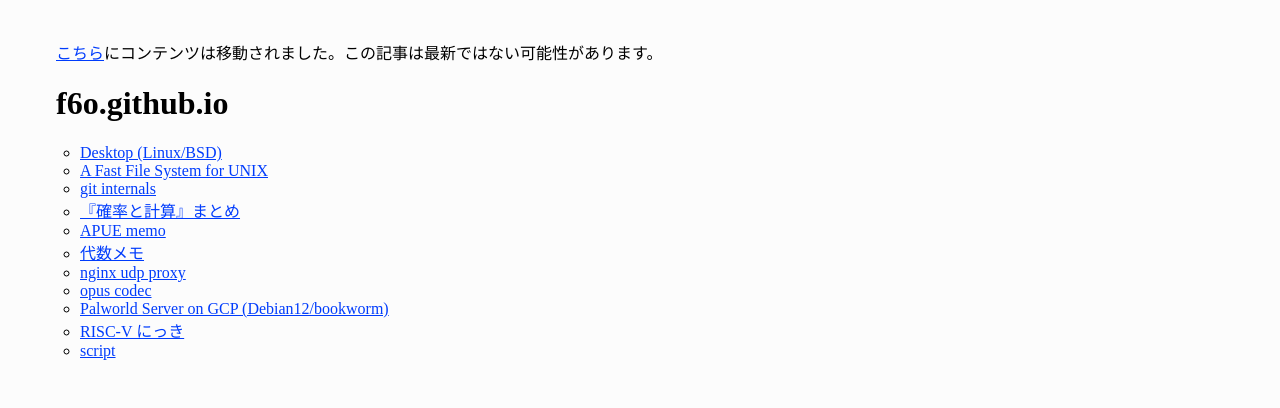
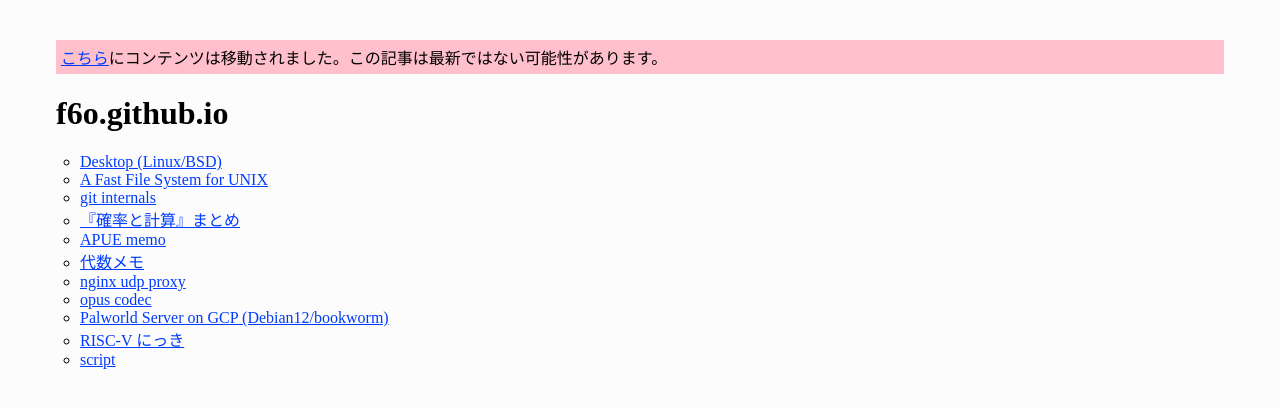
Before and after one commit to f6o/f6o.github.io, a Jekyll site: the page built from readme.md, in a window 1280 px wide. Shown: the top 408 px of the page. Built offline with Jekyll 4.4.1, drawn with Linux system fonts in a browser that asks for light colours; our own code applies the rules of GitHub Pages for plain Markdown files.

Commit message:
Update default.css

```diff
--- a/css/default.css
+++ b/css/default.css
@@ -9,6 +9,11 @@ a { color: #003cfc; }
 a:visited { color: #9c3c3c; }
 
 blockquote { border-left: 3px solid #e7e7e7; }
+
+body > p:first-child {
+    background: pink;
+    padding:0.3em;
+}
 
 h1 { font-size: 2em; }
 h2 { font-size: 1.7em; }
```
